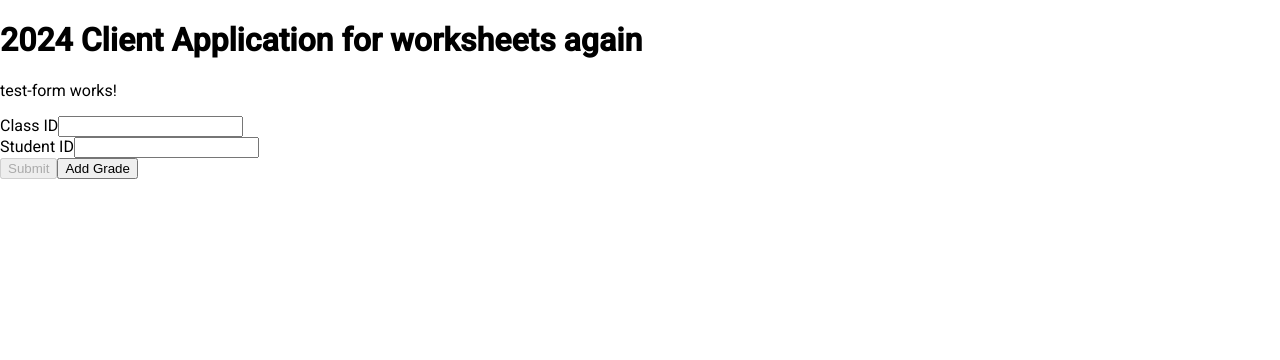
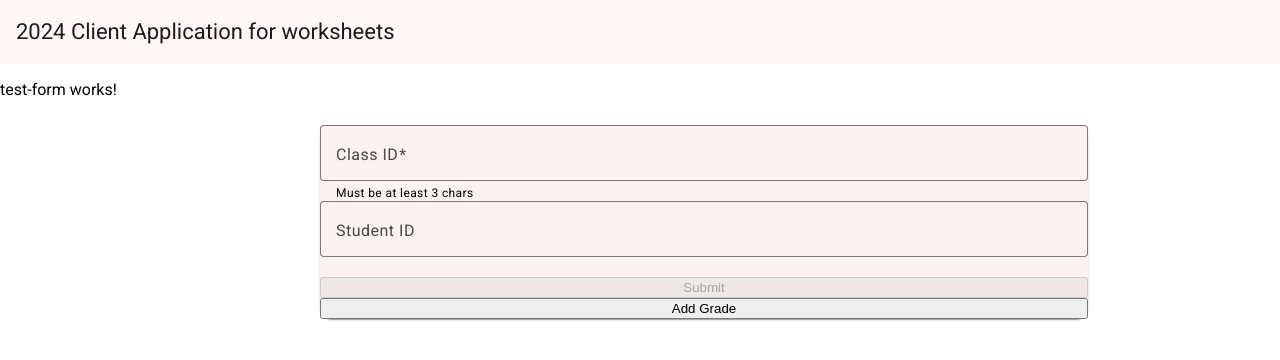
Before and after one commit to ulestrange/Angular2024WSPublic, an Angular app: page /form in a window 1280 px wide. Shown: the top 360 px of the page. Built offline with nearby package versions, Linux system fonts and the light colour scheme.

Commit message:
lots of changes - opps

```diff
--- a/angular.json
+++ b/angular.json
@@ -27,7 +27,7 @@
               }
             ],
             "styles": [
-              "@angular/material/prebuilt-themes/azure-blue.css",
+              "@angular/material/prebuilt-themes/rose-red.css",
               "src/styles.css"
             ],
             "scripts": []
@@ -92,7 +92,7 @@
               }
             ],
             "styles": [
-              "@angular/material/prebuilt-themes/azure-blue.css",
+              "@angular/material/prebuilt-themes/rose-red.css",
               "src/styles.css"
             ],
             "scripts": []
--- a/src/app/app.component.html
+++ b/src/app/app.component.html
@@ -1,5 +1,7 @@
-<h1>2024 Client Application for worksheets again
-</h1>
+<mat-toolbar >
+    <span>2024 Client Application for worksheets</span>
+</mat-toolbar>
+
 
 
 <router-outlet></router-outlet>
--- a/src/app/app.component.ts
+++ b/src/app/app.component.ts
@@ -1,13 +1,13 @@
 import { Component } from '@angular/core';
 import { RouterOutlet } from '@angular/router';
 import { GradeHistoriesComponent } from './grade-histories/grade-histories.component';
-
+import {MatToolbarModule} from '@angular/material/toolbar';
 
 
 @Component({
   selector: 'app-root',
   standalone: true,
-  imports: [RouterOutlet, GradeHistoriesComponent],
+  imports: [RouterOutlet, GradeHistoriesComponent, MatToolbarModule],
   templateUrl: './app.component.html',
   styleUrl: './app.component.css'
 })
--- a/src/app/app.config.ts
+++ b/src/app/app.config.ts
@@ -8,5 +8,5 @@ import { provideAnimationsAsync } from '@angular/platform-browser/animations/asy
 export const appConfig: ApplicationConfig = {
   providers: [provideZoneChangeDetection({ eventCoalescing: true }),
     provideRouter(routes),
-    provideHttpClient(), provideAnimationsAsync()]
+    provideHttpClient(), provideAnimationsAsync(), provideAnimationsAsync()]
 };
--- a/src/app/grade-histories/grade-histories.component.css
+++ b/src/app/grade-histories/grade-histories.component.css
@@ -0,0 +1,9 @@
+.container {
+    padding: 24px
+}
+
+.responsive-grid {
+    display: grid;
+    grid-template-columns: repeat(4, 1fr);
+    gap: 24px;
+  }
--- a/src/app/grade-histories/grade-histories.component.html
+++ b/src/app/grade-histories/grade-histories.component.html
@@ -3,11 +3,15 @@
 
 <p>{{message}}</p>
 
-<ol>
+<div class="container responsive-grid">
     @for (u of gradeHistories; track u._id)
-    {<li>
+    {
+      <mat-card>
+        <mat-card-header>Details</mat-card-header>
+        <mat-card-content>
       Class : {{u.class_id}}
       Student : {{u.student_id}}
-  </li>
+    </mat-card-content>
+    </mat-card>
   }
-</ol>
+</div>
--- a/src/app/grade-histories/grade-histories.component.ts
+++ b/src/app/grade-histories/grade-histories.component.ts
@@ -1,11 +1,14 @@
 import { Component } from '@angular/core';
 import { GradeHistory } from '../grade-history';
 import { GradeHistoriesService } from '../grade-histories-service';
+import { MatCardModule } from '@angular/material/card'
+
+
 
 @Component({
   selector: 'app-grade-histories',
   standalone: true,
-  imports: [],
+  imports: [MatCardModule],
   templateUrl: './grade-histories.component.html',
   styleUrl: './grade-histories.component.css'
 })
--- a/src/app/test-form/test-form.component.css
+++ b/src/app/test-form/test-form.component.css
@@ -1,7 +1,21 @@
-input.ng-invalid.ng-touched {
+/* input.ng-invalid.ng-touched {
     background-color: pink;
-}
+} */
 
 /* input.ng-valid {
     background-color: lightgreen;
 } */
+
+.mat-mdc-card{
+    width: 60%;
+    margin-left: 25%;
+    margin-top: 2%;
+}
+.mat-mdc-form-field{
+width: 100%;
+}
+
+
+.mdc-button{
+    margin: 2px;
+}
--- a/src/app/test-form/test-form.component.html
+++ b/src/app/test-form/test-form.component.html
@@ -2,14 +2,16 @@
 
 
 <form [formGroup]="gradeHistoryForm" (ngSubmit) = "onSubmit()"  >
-    <div >
-        <label for="class_id"> Class ID</label>
-        <input id="class_id" type="text" formControlName="class_id" >
-    </div>
-    <div >
-        <label for="student_id"> Student ID</label>
-        <input id="student_id" type="student_id" formControlName="student_id" >
-    </div>
+    <mat-card>
+    <mat-form-field appearance="outline"  >
+        <mat-label> Class ID</mat-label>
+        <input id="class_id"  type="text" matInput formControlName="class_id" >
+        <mat-hint>Must be at least 3 chars</mat-hint>
+    </mat-form-field>
+    <mat-form-field appearance="outline" >
+        <mat-label > Student ID</mat-label>
+        <input id="student_id" matInput type="student_id" formControlName="student_id" >
+    </mat-form-field>
 
     <div formArrayName="grades">
         @for (grade of grades.controls; track grade ;  let i=$index; ){
@@ -60,4 +62,5 @@
     <button type="submit" [disabled]="gradeHistoryForm.invalid" >Submit</button>
 
     <button  type="button" (click)="addGrade()">Add Grade</button>
+    </mat-card>
 </form>
--- a/src/styles.css
+++ b/src/styles.css
@@ -2,3 +2,6 @@
 
 html, body { height: 100%; }
 body { margin: 0; font-family: Roboto, "Helvetica Neue", sans-serif; }
+
+html, body { height: 100%; }
+body { margin: 0; font-family: Roboto, "Helvetica Neue", sans-serif; }
```
Also changed, not shown: src/app/test-form/test-form.component.ts (+12 -1 lines).
